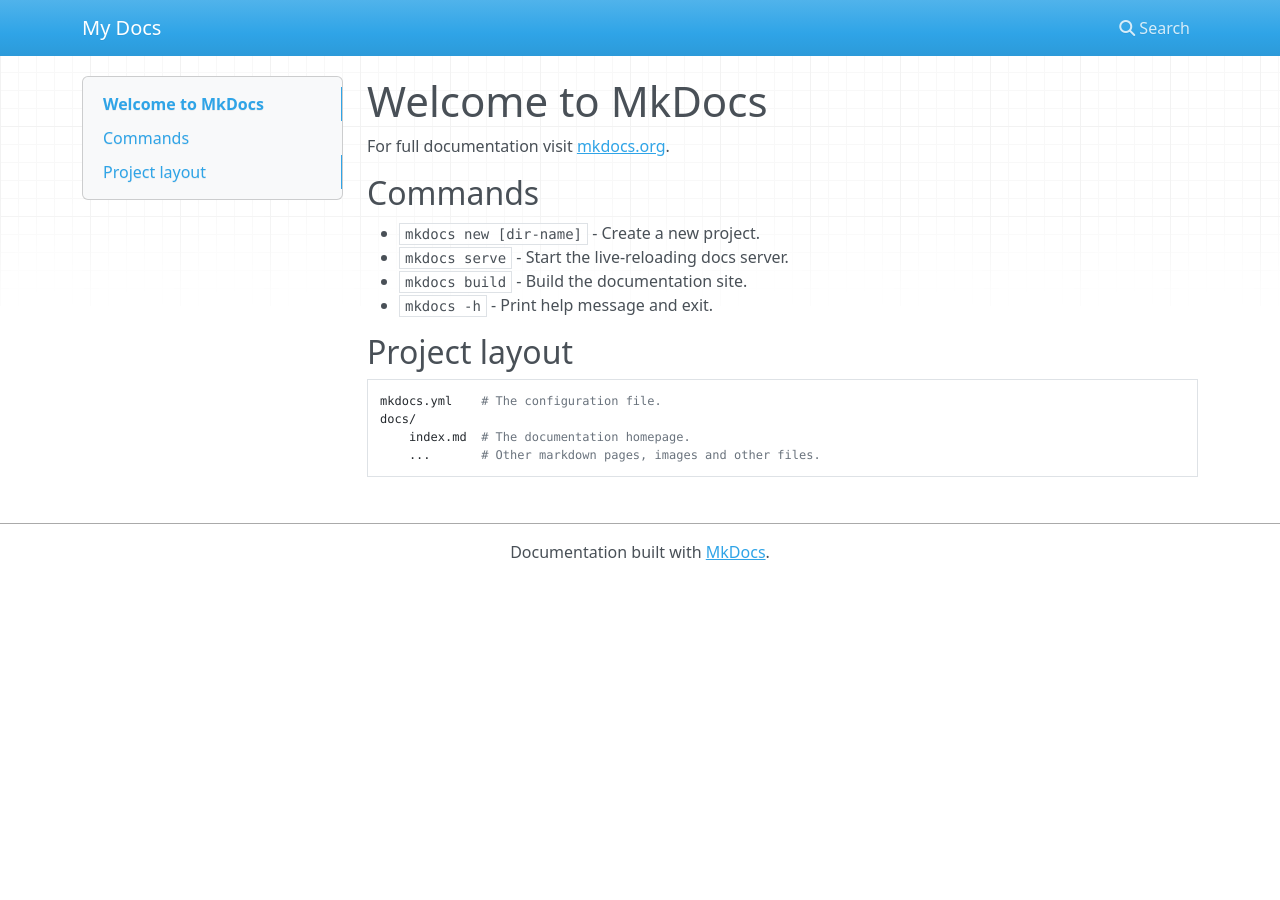
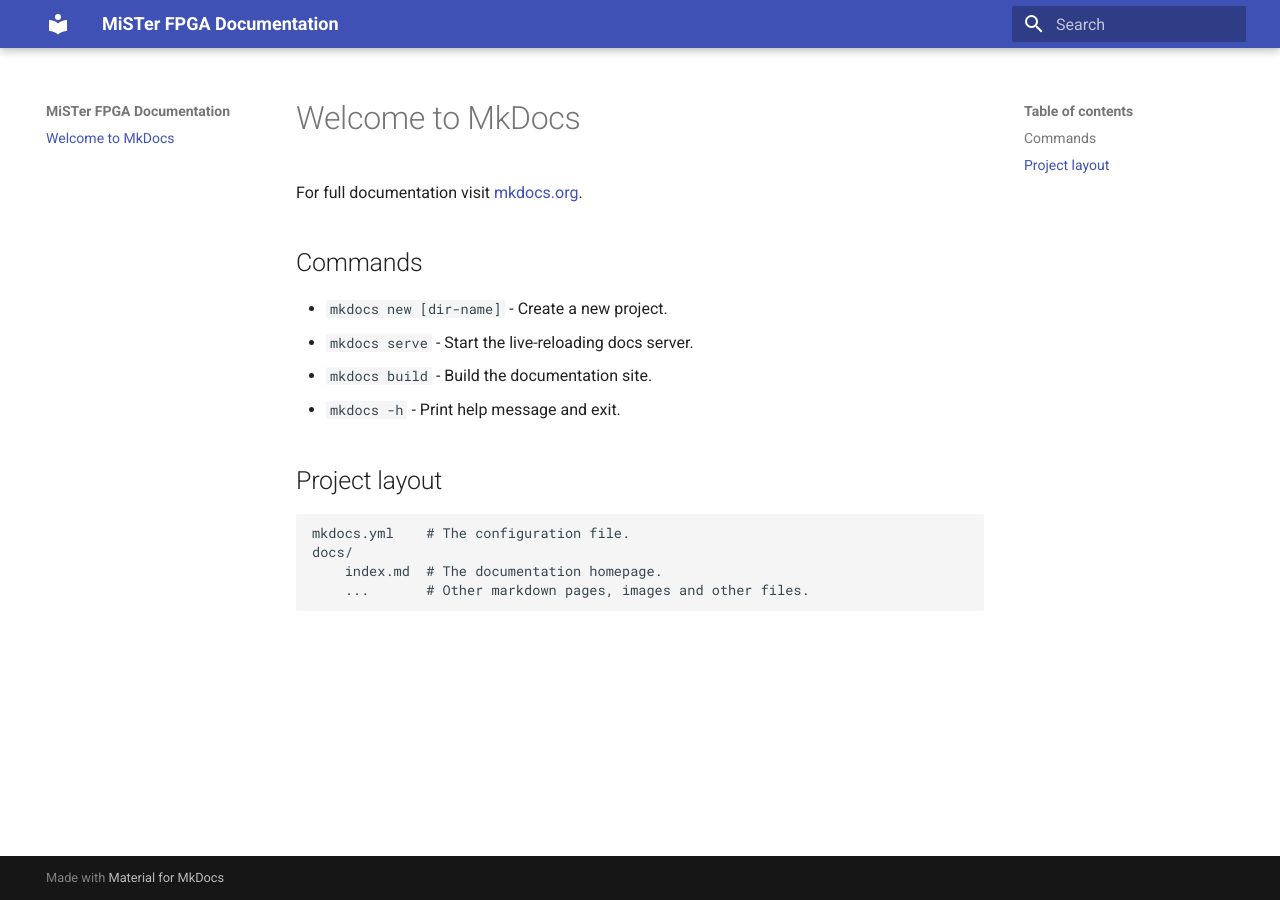
Before and after one commit to tofukazoo/MkDocs_MiSTer, an MkDocs documentation site: the page built from docs/index.md, in a window 1280 px wide. Built offline with MkDocs 1.6.1 and Material for MkDocs 9.7.7, drawn with Linux system fonts in a browser that asks for light colours; nearby versions of some CDN libraries.

Commit message:
change to material theme

```diff
--- a/mkdocs.yml
+++ b/mkdocs.yml
@@ -1 +1,4 @@
-site_name: My Docs
+site_name: MiSTer FPGA Documentation
+
+theme:
+  name: material
```
